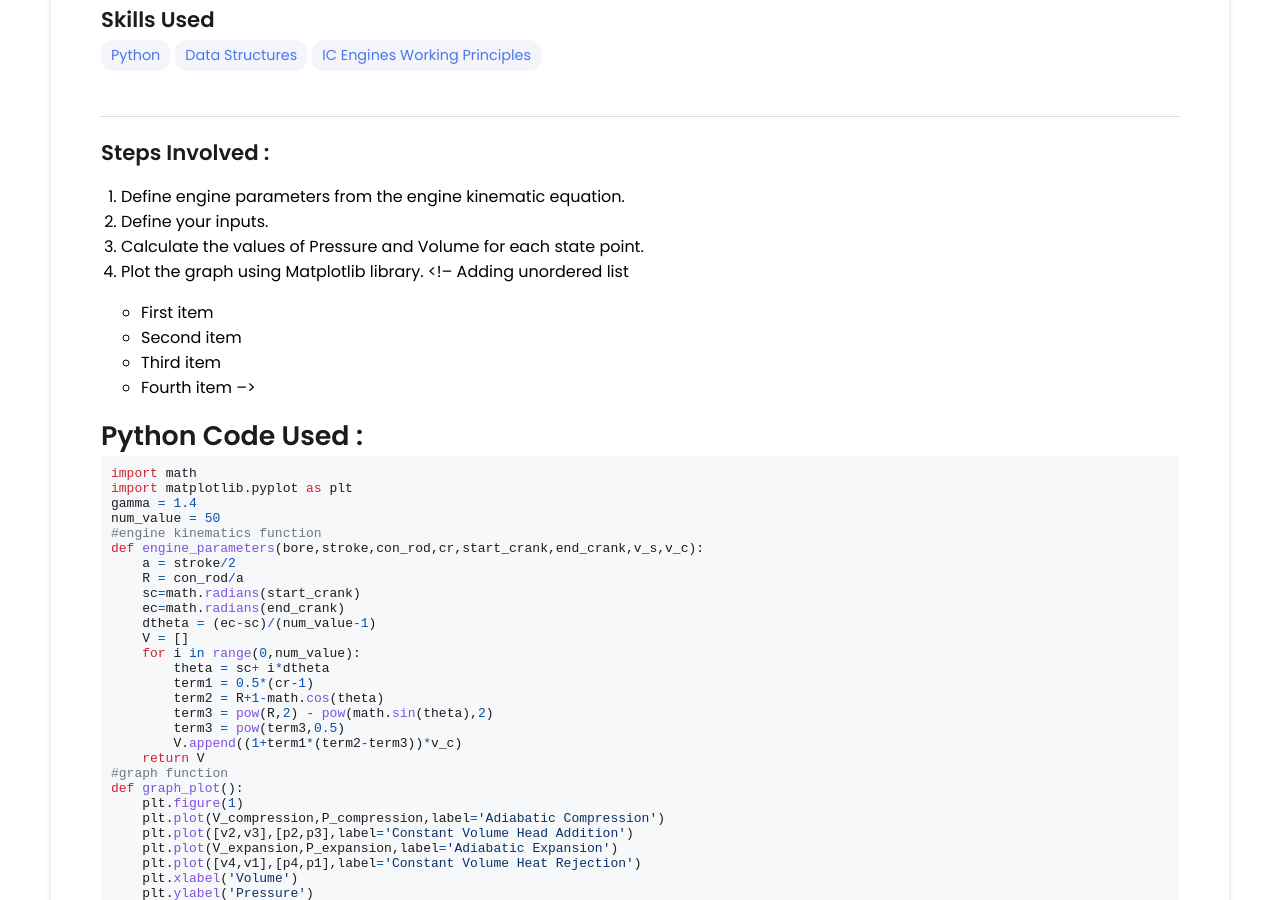
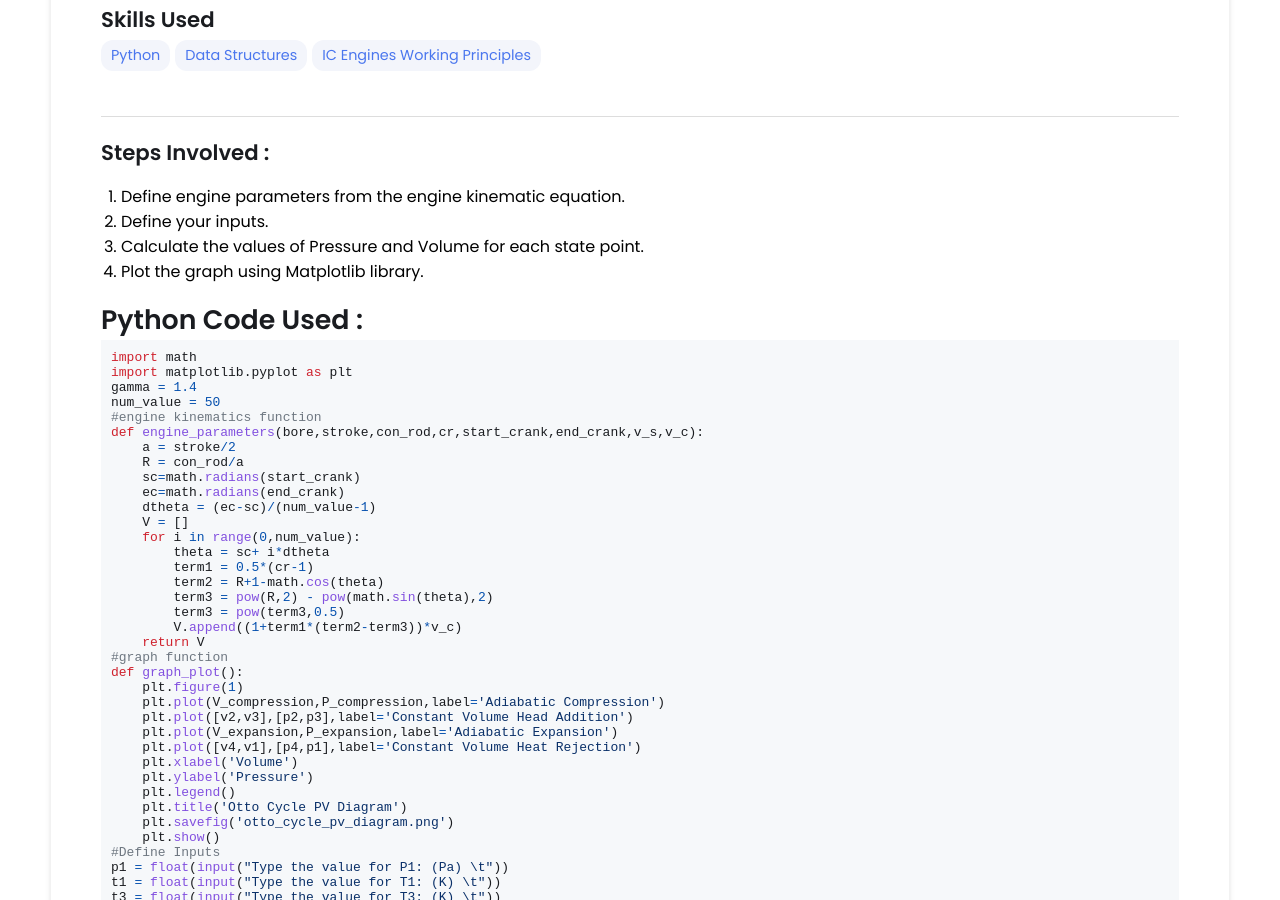
Before and after one commit to sauxgat/saugatojha.com.np, a Jekyll site: the page built from _projects/demo-project/index.md, in a window 1280 px wide and 900 px high, scrolled down 640 px. Built offline with Jekyll 4.4.1, drawn with Linux system fonts in a browser that asks for light colours.

Commit message:
Update index.md

````diff
--- a/_projects/demo-project/index.md
+++ b/_projects/demo-project/index.md
@@ -62,10 +62,10 @@ Italicized text is the *cat's meow*.
 4. Plot the graph using Matplotlib library.
 <!--
       Adding unordered list
-    - First item
-    - Second item
-    - Third item
-    - Fourth item -->
+    First item
+    Second item
+    Third item
+    Fourth item -->
 
 # Python Code Used :
 ```python
````
